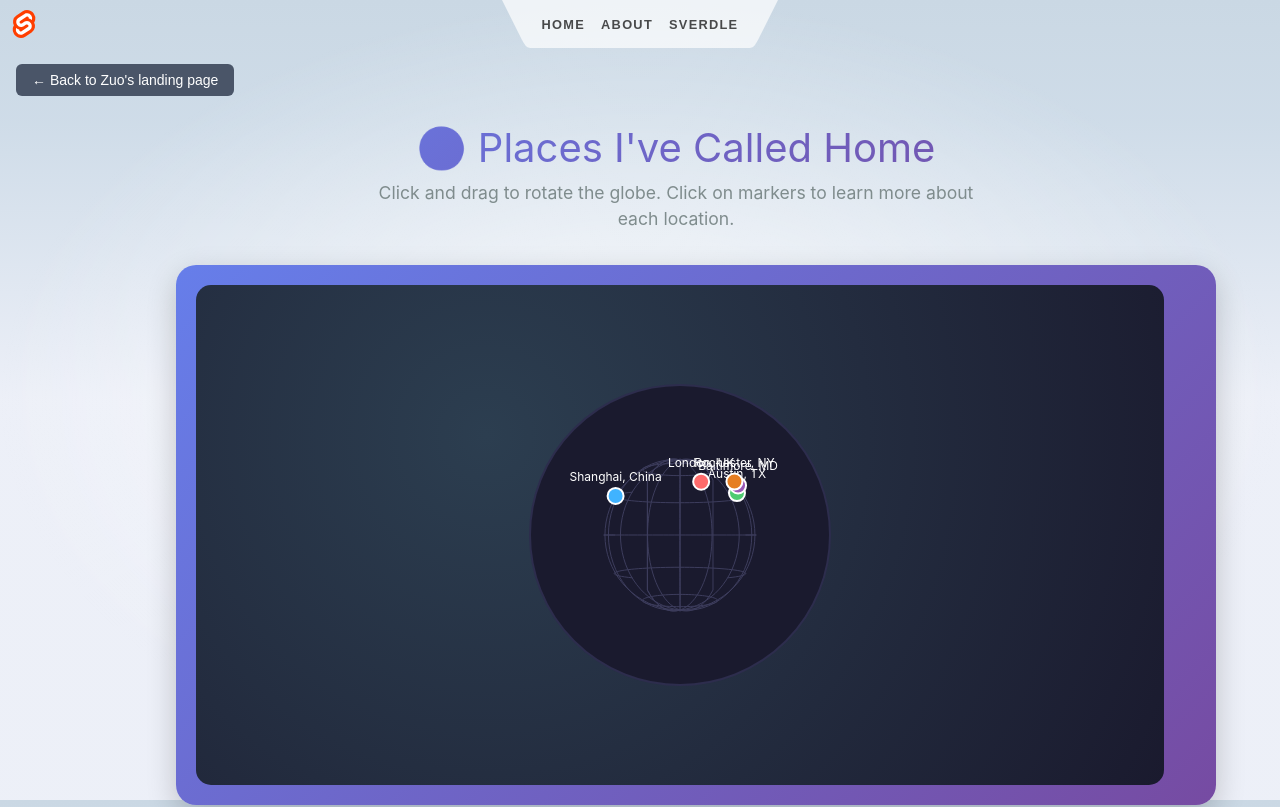
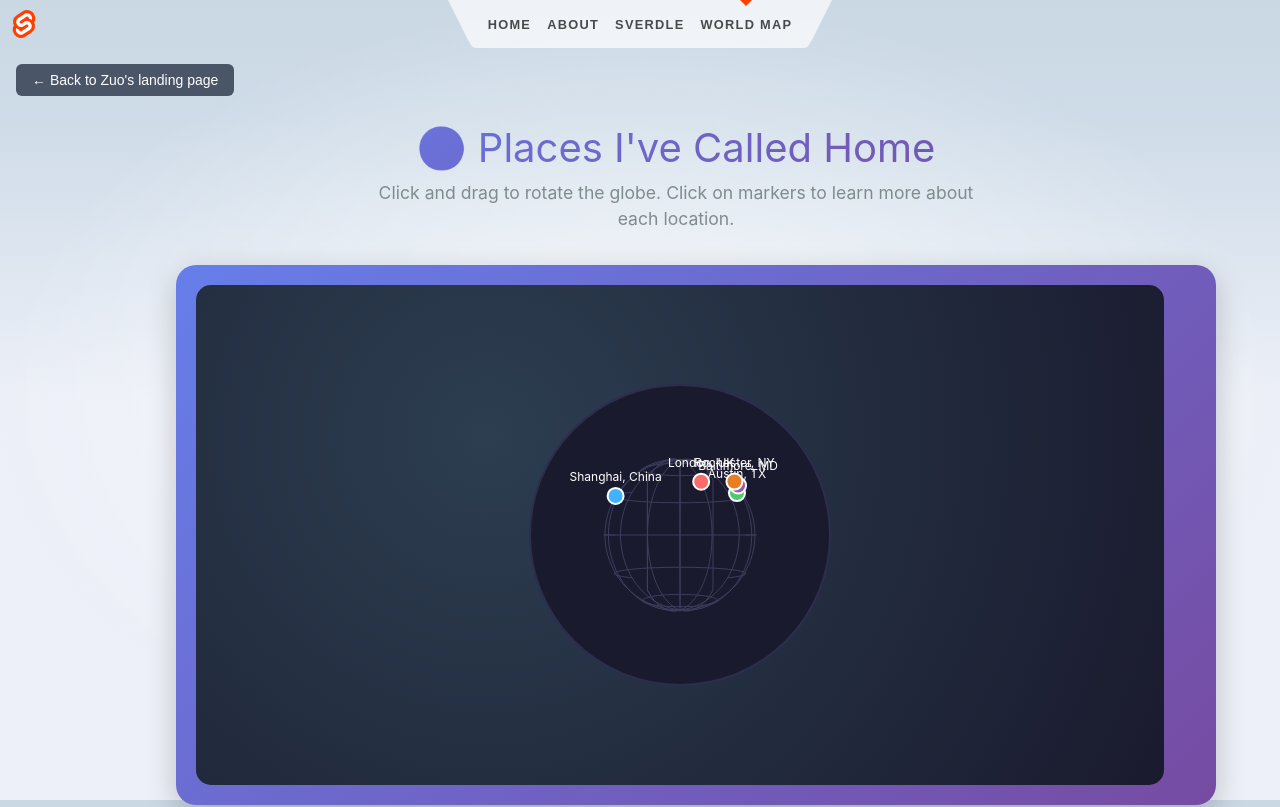
Before and after one commit to MrMegaMango/zuo-svelte, a SvelteKit app: page /world-map in a window 1280 px wide. Shown: the top 807 px of the page. Built offline with nearby package versions, Linux system fonts and the light colour scheme.

Commit message:
add world-map to tabs

```diff
--- a/src/routes/Header.svelte
+++ b/src/routes/Header.svelte
@@ -23,6 +23,9 @@
 			</li>
 			<li aria-current={page.url.pathname.startsWith('/sverdle') ? 'page' : undefined}>
 				<a href="{base}/sverdle">Sverdle</a>
+			</li>
+			<li aria-current={page.url.pathname.startsWith('/world-map') ? 'page' : undefined}>
+				<a href="{base}/world-map">World Map</a>
 			</li>
 		</ul>
 		<svg viewBox="0 0 2 3" aria-hidden="true">
```
